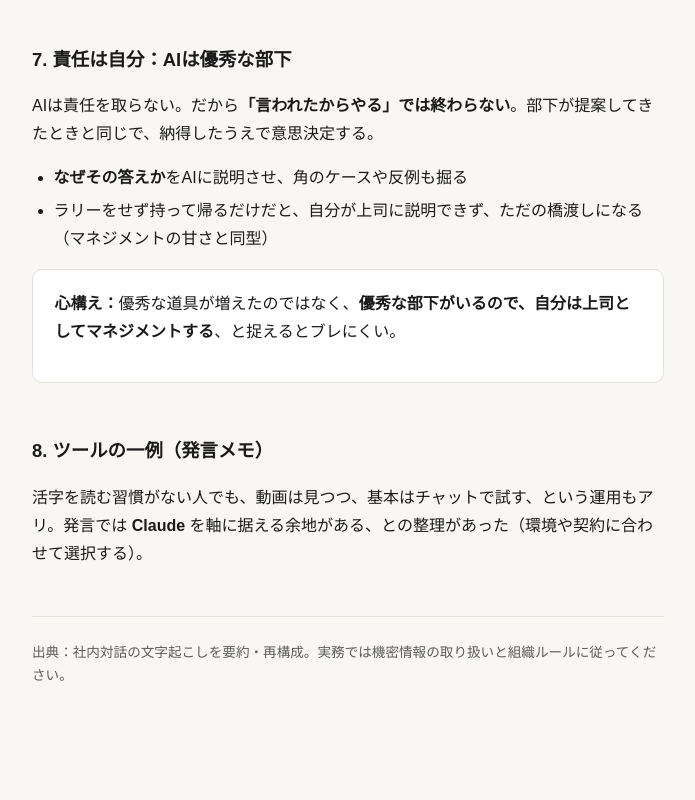
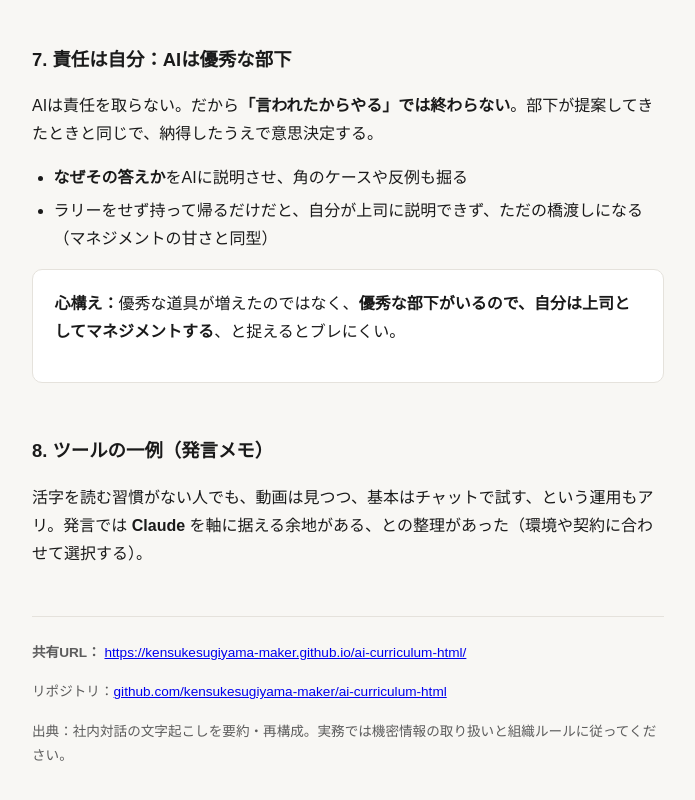
Before and after one commit to kensukesugiyama-maker/ai-curriculum-html, a plain HTML site: page ai-no-tsukaikata-curriculum.html in a window 1280 px wide. Shown: the part 2981-3781 px from the top of the page, without its empty margins (292-987 px from the left). Before the commit the page ends 3749 px from the top, so only its background shows below. Drawn offline with Linux system fonts and the light colour scheme.

Commit message:
Add public share URL to footer and README

```diff
--- a/ai-no-tsukaikata-curriculum.html
+++ b/ai-no-tsukaikata-curriculum.html
@@ -275,6 +275,8 @@
     </section>
 
     <footer>
+      <p><strong>共有URL：</strong> <a href="https://kensukesugiyama-maker.github.io/ai-curriculum-html/">https://kensukesugiyama-maker.github.io/ai-curriculum-html/</a></p>
+      <p>リポジトリ：<a href="https://github.com/kensukesugiyama-maker/ai-curriculum-html">github.com/kensukesugiyama-maker/ai-curriculum-html</a></p>
       <p>出典：社内対話の文字起こしを要約・再構成。実務では機密情報の取り扱いと組織ルールに従ってください。</p>
     </footer>
   </div>
```
Also changed, not shown: index.html (+2 -0 lines), 1 other file.
